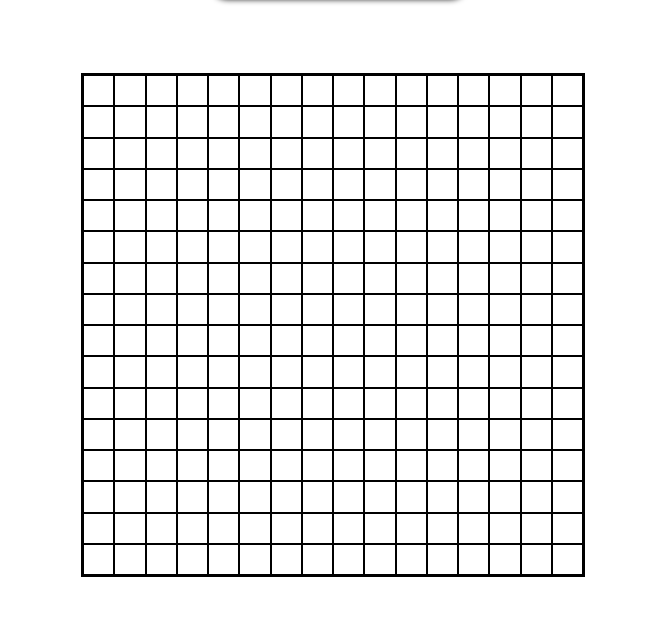
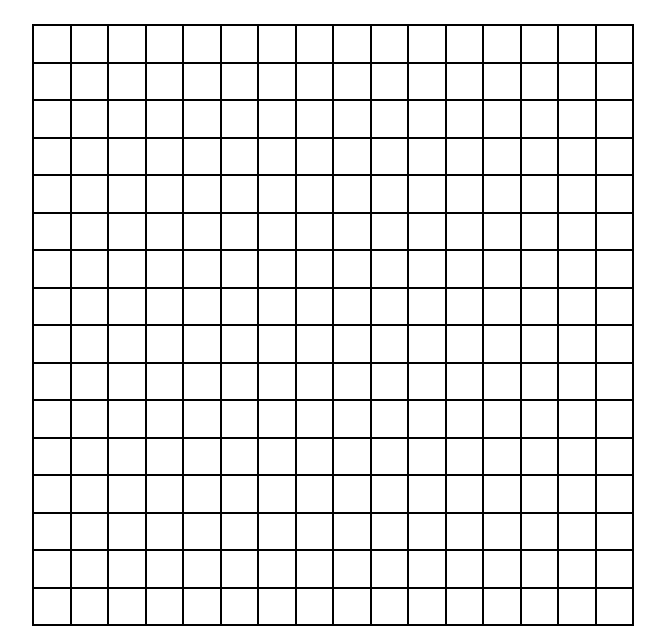
Before and after one commit to FelipeCBo/etch-a-sketch-project, a plain HTML site: page index.html in a window 1280 px wide. Shown: the part 175-816 px from the top of the page, without its empty margins (307-972 px from the left). Drawn offline with Linux system fonts and the light colour scheme.

Commit message:
Do the grid in such a way that the size can be changed

```diff
--- a/index.html
+++ b/index.html
@@ -10,7 +10,7 @@
 
     <div class="restart-button">Restart</div>
 
-    <div class="container"></div>
+    <div id="container"></div>
 
     <script src="script.js"></script>
 </body>
--- a/script.js
+++ b/script.js
@@ -1,14 +1,19 @@
-const container = document.querySelector(".container");
+function createGrid(size) {
+    const CONTAINER = document.getElementById("container");
+    CONTAINER.innerHTML = "";
 
+    const TOTAL_ITEMS = size * size;
 
+    for (let i = 0; i < TOTAL_ITEMS; i++) {
+        const GRID_ITEM = document.createElement("div");
+        GRID_ITEM.classList.add("GRID_ITEM");
+        CONTAINER.appendChild(GRID_ITEM);
+    };
+};
 
-for (let i = 0; i < 256; i++) {
-    const square = document.createElement("div");
-    square.classList.add("square");
-    container.appendChild(square);
-}
+createGrid(16);
 
-const allSquare = document.querySelectorAll(".square");
+const allSquare = document.querySelectorAll(".GRID_ITEM");
 allSquare.forEach((div) => {
     div.addEventListener("mouseenter", () => {
         div.classList.toggle("painted")
--- a/style.css
+++ b/style.css
@@ -19,16 +19,18 @@ body {
     font-size: 40px;
 }
 
-.container {
-    display: grid;
-    grid-template-columns: repeat(16, 1fr);
-    grid-template-rows: repeat(16, 1fr);
-    width: 500px;
-    height: 500px;
-    border: 2px solid black;
+#container {
+    display: flex;
+    flex-wrap: wrap;
+    width: 600px;
+    height: 600px;
+    border: 1px solid black;
 }
 
-.square {
+.GRID_ITEM {
+    flex-basis: 6.25%;
+    max-width: 6.25%;
+    box-sizing: border-box;
     border: 1px solid black;
 }
 
```
